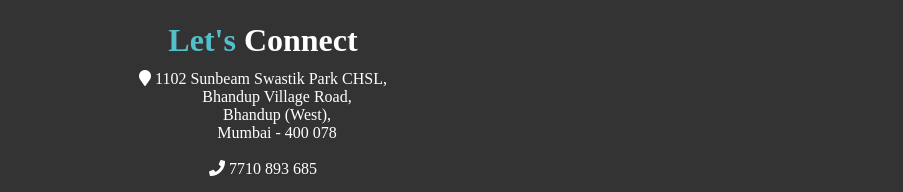
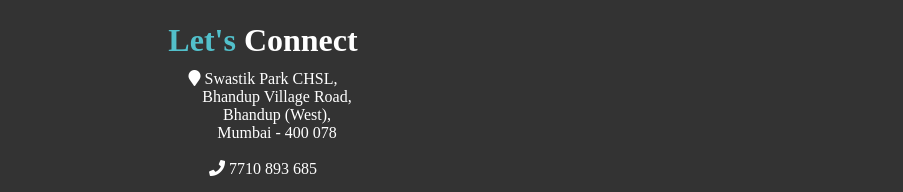
Before and after one commit to shrovitechnologies/shrovi, a plain HTML site: page index.html in a window 1280 px wide. Shown: the part 2828-3020 px from the top of the page, without its empty margins (377-1280 px from the left). Drawn offline with nearby package versions, Linux system fonts and the light colour scheme; some packages are replaced by stand-ins of ours; a web font is replaced by a local one.

Commit message:
Add files via upload

```diff
--- a/index.html
+++ b/index.html
@@ -152,7 +152,7 @@
 <div class="col-sm-6">
 <h2 class="m-heading"><span class="text-primary">Let's </span>Connect</h2>
                                 <ul class="list-icons">
-                                    <li><i class="fa fa-map-marker pr-10">&nbsp;</i>1102 Sunbeam Swastik Park CHSL, <br>&nbsp;&nbsp;&nbsp;&nbsp;&nbsp;&nbsp;&nbsp;Bhandup Village Road,
+                                    <li><i class="fa fa-map-marker pr-10">&nbsp;</i>Swastik Park CHSL, <br>&nbsp;&nbsp;&nbsp;&nbsp;&nbsp;&nbsp;&nbsp;Bhandup Village Road,
       <br>&nbsp;&nbsp;&nbsp;&nbsp;&nbsp;&nbsp;&nbsp;Bhandup (West), <br>&nbsp;&nbsp;&nbsp;&nbsp;&nbsp;&nbsp;&nbsp;Mumbai - 400 078</li>
 	  <li>
                                     <li><i class="fa fa-phone pr-10">&nbsp;</i>7710 893 685</li>
```
